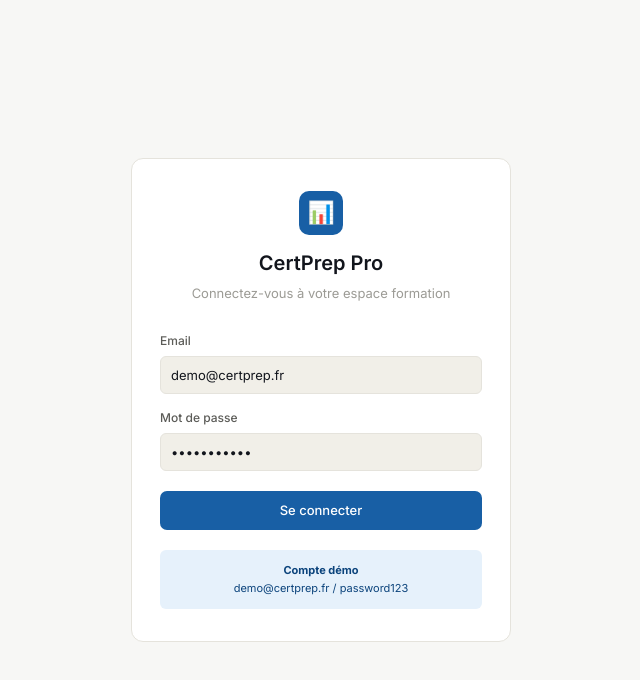
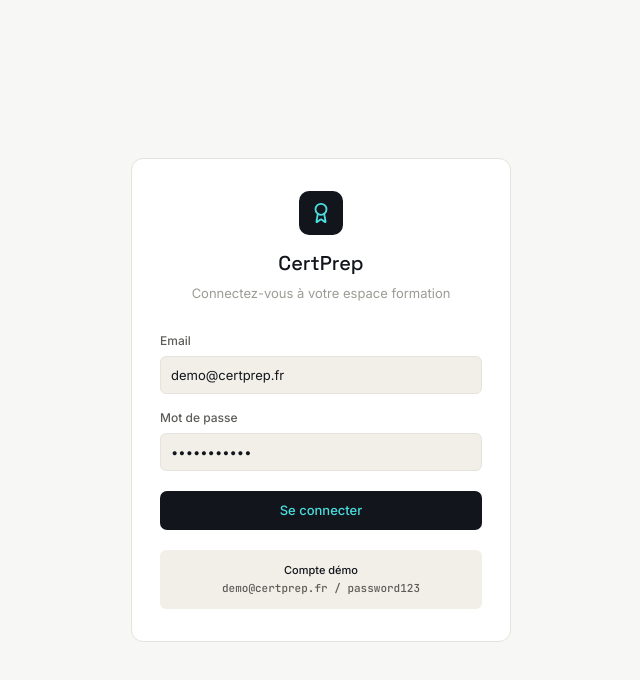
Before and after one commit to MouhcineMM/Application_certification, a Next.js app: page /login in a window 1280 px wide. Shown: the top 680 px of the page, without its empty margins (319-959 px from the left). Built offline with nearby package versions, Linux system fonts and the light colour scheme.

Commit message:
Refactor login page styling and demo account info

```diff
--- a/src/app/login/page.tsx
+++ b/src/app/login/page.tsx
@@ -3,6 +3,7 @@
 import { useState } from 'react'
 import { signIn } from 'next-auth/react'
 import { useRouter } from 'next/navigation'
+import { Award } from 'lucide-react'
 
 export default function LoginPage() {
   const router = useRouter()
@@ -51,11 +52,13 @@ export default function LoginPage() {
         <div style={{ textAlign: 'center', marginBottom: 28 }}>
           <div style={{
             width: 44, height: 44, borderRadius: 10,
-            background: '#185FA5', display: 'inline-flex',
+            background: 'var(--ink)', display: 'inline-flex',
             alignItems: 'center', justifyContent: 'center',
-            fontSize: 22, marginBottom: 12,
-          }}>📊</div>
-          <div style={{ fontSize: 20, fontWeight: 600, marginBottom: 4 }}>CertPrep Pro</div>
+            marginBottom: 12,
+          }}>
+            <Award size={22} color="var(--accent)" strokeWidth={2} />
+          </div>
+          <div className="font-display" style={{ fontSize: 20, fontWeight: 500, marginBottom: 4 }}>CertPrep</div>
           <div style={{ fontSize: 13, color: 'var(--text-muted)' }}>Connectez-vous à votre espace formation</div>
         </div>
 
@@ -107,8 +110,9 @@ export default function LoginPage() {
             disabled={loading}
             style={{
               width: '100%', padding: '9px', borderRadius: 7,
-              background: loading ? 'var(--border)' : '#185FA5',
-              color: '#fff', border: 'none', cursor: loading ? 'not-allowed' : 'pointer',
+              background: loading ? 'var(--border)' : 'var(--ink)',
+              color: loading ? 'var(--text-muted)' : 'var(--accent)',
+              border: 'none', cursor: loading ? 'not-allowed' : 'pointer',
               fontSize: 13, fontWeight: 500, fontFamily: 'inherit',
               transition: 'background 0.15s',
             }}
@@ -118,11 +122,11 @@ export default function LoginPage() {
         </form>
 
         <div style={{
-          marginTop: 20, padding: '12px', background: 'var(--blue-lt)',
-          borderRadius: 6, fontSize: 11, color: 'var(--blue-dk)', textAlign: 'center',
+          marginTop: 20, padding: '12px', background: 'var(--surface-1)',
+          borderRadius: 6, fontSize: 11, color: 'var(--text-secondary)', textAlign: 'center',
         }}>
-          <strong>Compte démo</strong><br />
-          demo@certprep.fr / password123
+          <span style={{ fontWeight: 500, color: 'var(--text-primary)' }}>Compte démo</span><br />
+          <span className="font-mono">demo@certprep.fr / password123</span>
         </div>
       </div>
     </div>
```
